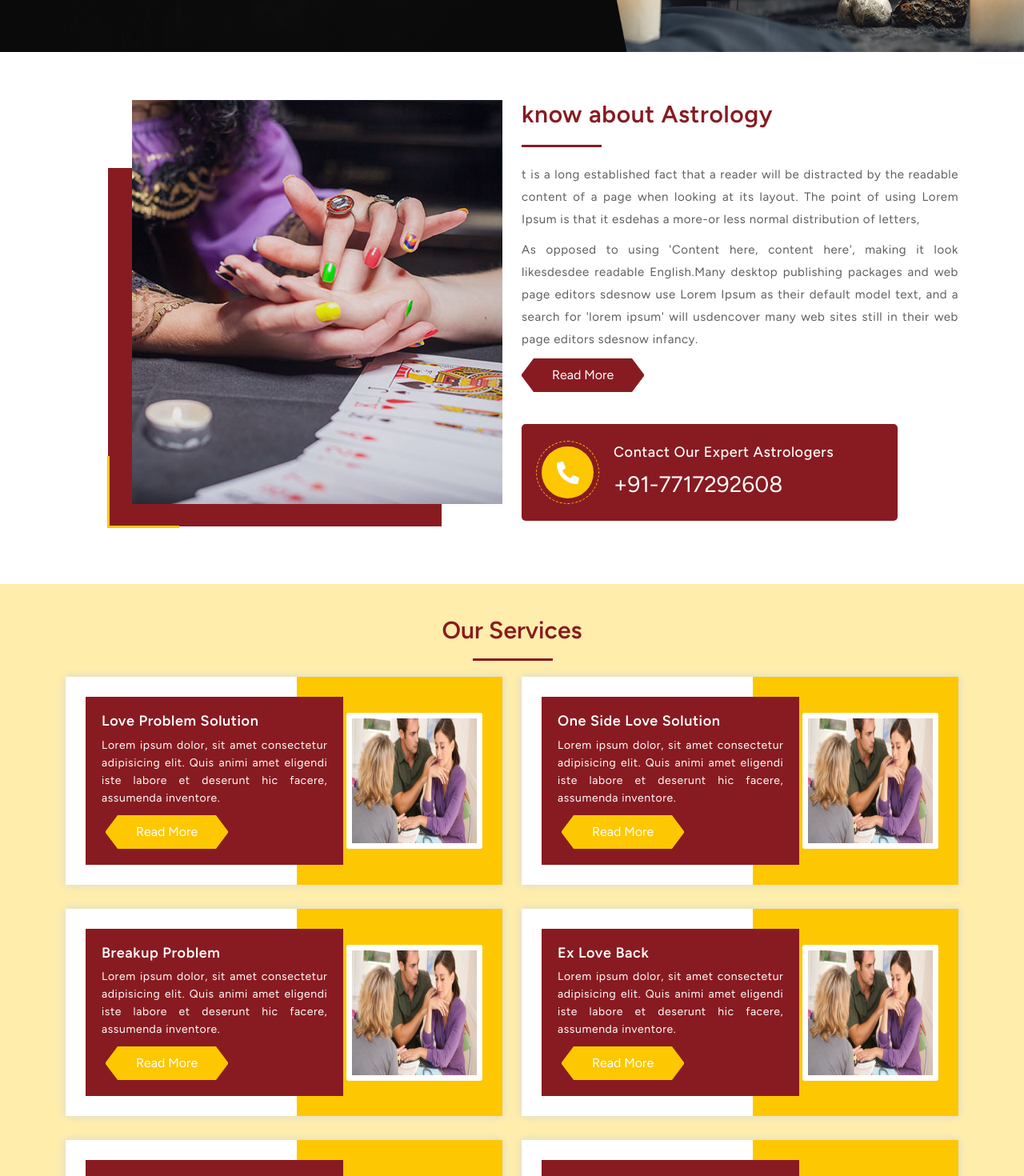
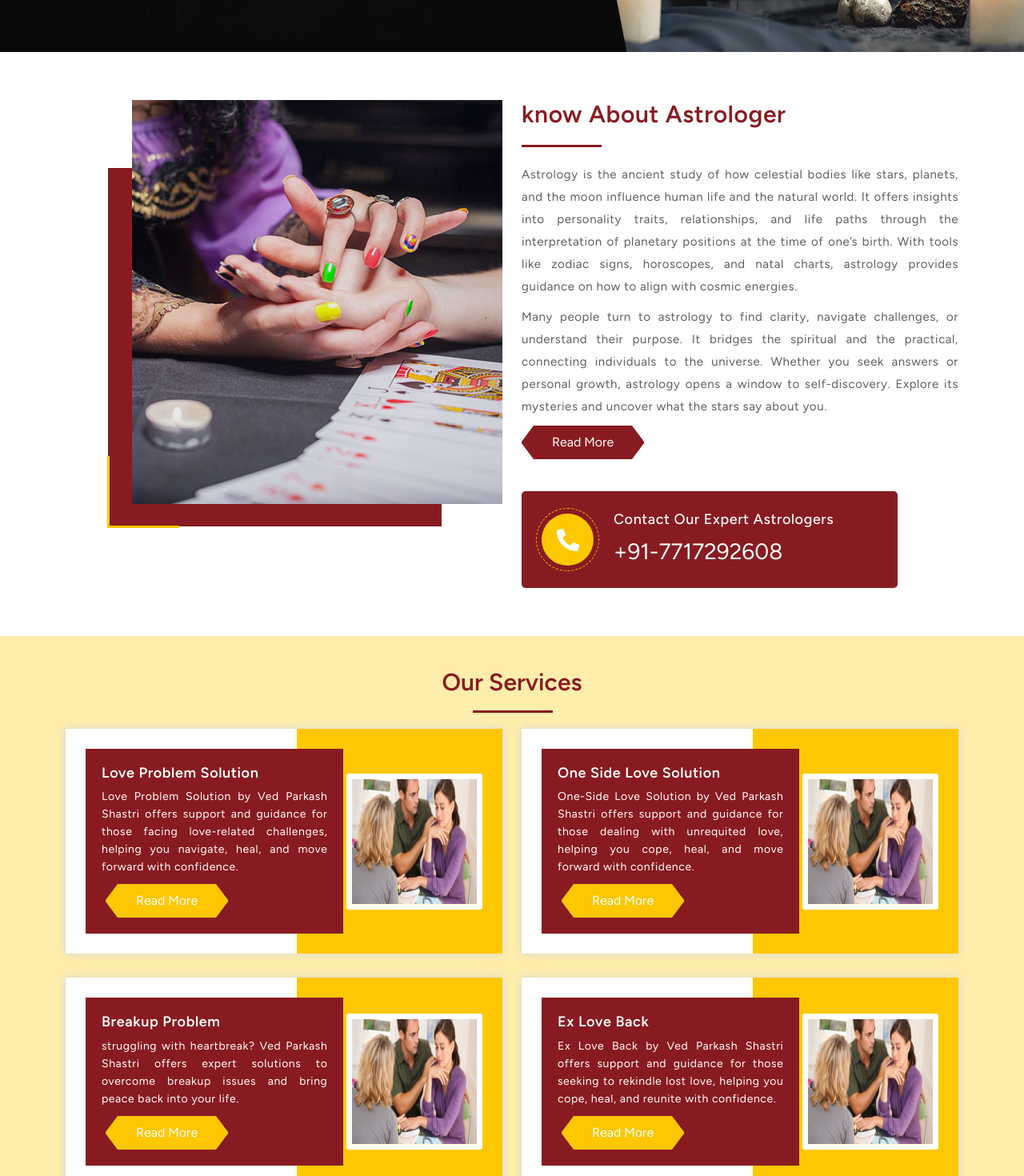
Before and after one commit to eirmonsolutions/Shri_Bhargu_Jyotish, a Next.js app: page / in a window 1280 px wide. Shown: the part 580-2050 px from the top of the page at 80% size. Built offline with nearby package versions, Linux system fonts and the light colour scheme.

Commit message:
tpday last commit

```diff
--- a/components/About_Area.jsx
+++ b/components/About_Area.jsx
@@ -15,19 +15,19 @@ const About_Area = () => {
                         <div className="col-md-6">
 
                             <div className="content-area">
-                                <h3>know about Astrology</h3>
+                                <h3>know About Astrologer</h3>
                                 <p>
-                                    t is a long established fact that a reader will be distracted by the readable content of a page when looking at its layout. The point of using Lorem Ipsum is that it esdehas a more-or less normal distribution of letters,
+                                    Astrology is the ancient study of how celestial bodies like stars, planets, and the moon influence human life and the natural world. It offers insights into personality traits, relationships, and life paths through the interpretation of planetary positions at the time of one’s birth. With tools like zodiac signs, horoscopes, and natal charts, astrology provides guidance on how to align with cosmic energies.
                                 </p>
 
                                 <p>
-                                    As opposed to using 'Content here, content here', making it look likesdesdee readable English.Many desktop publishing packages and web page editors sdesnow use Lorem Ipsum as their default model text, and a search for 'lorem ipsum' will usdencover many web sites still in their web page editors sdesnow infancy.
+                                    Many people turn to astrology to find clarity, navigate challenges, or understand their purpose. It bridges the spiritual and the practical, connecting individuals to the universe. Whether you seek answers or personal growth, astrology opens a window to self-discovery. Explore its mysteries and uncover what the stars say about you.
                                 </p>
-                                <Link href="/" className="as_btn">Read More</Link>
+                                <Link href="/about" className="as_btn">Read More</Link>
 
                                 <div className="as_contact_expert">
                                     <span className="as_icon">
-                                    <FaPhoneAlt />
+                                        <FaPhoneAlt />
                                     </span>
                                     <div>
                                         <h5 className="as_white">Contact Our Expert Astrologers</h5>
--- a/components/Footer.jsx
+++ b/components/Footer.jsx
@@ -11,7 +11,7 @@ const Footer = () => {
                         <div className="col-md-6 col-lg-3">
                             <div className="footer-box">
                                 <Link href='/'><img src="/assets/images/logo.png" alt="Logo" loading='lazy' /></Link>
-                                <p>Lorem ipsum dolor sit amet consectetur, adipisicing elit. Laborum quos dicta officia, doloribus velit itaque asperiores iste, odit sit at dignissimos animi voluptatibus, qui accusantium.</p>
+                                <p>Your daily astrological forecast, guided by Ved Parkash Shastri, helps you align with cosmic energies, offering direction for your actions and decisions.</p>
                             </div>
                         </div>
                         <div className="col-md-6 col-lg-2">
--- a/components/Services_Area.jsx
+++ b/components/Services_Area.jsx
@@ -5,35 +5,35 @@ const Services_Area = () => {
         {
             title: "Love Problem Solution",
             description:
-                "Lorem ipsum dolor, sit amet consectetur adipisicing elit. Quis animi amet eligendi iste labore et deserunt hic facere, assumenda inventore.",
+                "Love Problem Solution by Ved Parkash Shastri offers support and guidance for those facing love-related challenges, helping you navigate, heal, and move forward with confidence.",
             image: "/assets/images/services-imgs/childlessness.jpg",
             link: "/love-problem-solution",
         },
         {
             title: "One Side Love Solution",
             description:
-                "Lorem ipsum dolor, sit amet consectetur adipisicing elit. Quis animi amet eligendi iste labore et deserunt hic facere, assumenda inventore.",
+                "One-Side Love Solution by Ved Parkash Shastri offers support and guidance for those dealing with unrequited love, helping you cope, heal, and move forward with confidence.",
             image: "/assets/images/services-imgs/childlessness.jpg",
             link: "/one-side-love-solution",
         },
         {
             title: "Breakup Problem",
             description:
-                "Lorem ipsum dolor, sit amet consectetur adipisicing elit. Quis animi amet eligendi iste labore et deserunt hic facere, assumenda inventore.",
+                "struggling with heartbreak? Ved Parkash Shastri offers expert solutions to overcome breakup issues and bring peace back into your life. ",
             image: "/assets/images/services-imgs/childlessness.jpg",
             link: "/breakup-problem",
         },
         {
             title: "Ex Love Back",
             description:
-                "Lorem ipsum dolor, sit amet consectetur adipisicing elit. Quis animi amet eligendi iste labore et deserunt hic facere, assumenda inventore.",
+                "Ex Love Back by Ved Parkash Shastri offers support and guidance for those seeking to rekindle lost love, helping you cope, heal, and reunite with confidence.",
             image: "/assets/images/services-imgs/childlessness.jpg",
             link: "/ex-love-back",
         },
         {
             title: "Family Dispute",
             description:
-                "Lorem ipsum dolor, sit amet consectetur adipisicing elit. Quis animi amet eligendi iste labore et deserunt hic facere, assumenda inventore.",
+                "Family Dispute Solutions by Ved Parkash Shastri offers expert guidance to help you resolve familial conflicts, fostering harmony and understanding within your family.",
             image: "/assets/images/services-imgs/childlessness.jpg",
             link: "/family-dispute",
         },
--- a/components/about-page/About_Page_Data.jsx
+++ b/components/about-page/About_Page_Data.jsx
@@ -14,11 +14,11 @@ const About_Page_Data = () => {
               <div className="content-area">
                 <h3>know about Astrology</h3>
                 <p>
-                  t is a long established fact that a reader will be distracted by the readable content of a page when looking at its layout. The point of using Lorem Ipsum is that it esdehas a more-or less normal distribution of letters,
+                  Ved Parkash Shastri is a renowned astrologer specializing in providing effective solutions for a wide range of life problems. Whether you're facing love issues, family conflicts, business struggles, or trying to bring back a lost relationship, his expert guidance brings clarity and resolution. His services include Love Problem Solution, One Side Love Solution, Ex Love Back, Breakup Problem, Family Dispute, Grah Kalesh, Love Marriage, and Business Problem Solution.
                 </p>
 
                 <p>
-                  As opposed to using 'Content here, content here', making it look likesdesdee readable English.Many desktop publishing packages and web page editors sdesnow use Lorem Ipsum as their default model text, and a search for 'lorem ipsum' will usdencover many web sites still in their web page editors sdesnow infancy.
+                  With deep knowledge of Vedic astrology, Ved Parkash Shastri helps you align with cosmic energies, resolve challenges, and create a harmonious, prosperous life. Trust his expertise to guide you toward happiness, success, and peace in all aspects of life.
                 </p>
 
                 <div className="as_contact_expert">
```
